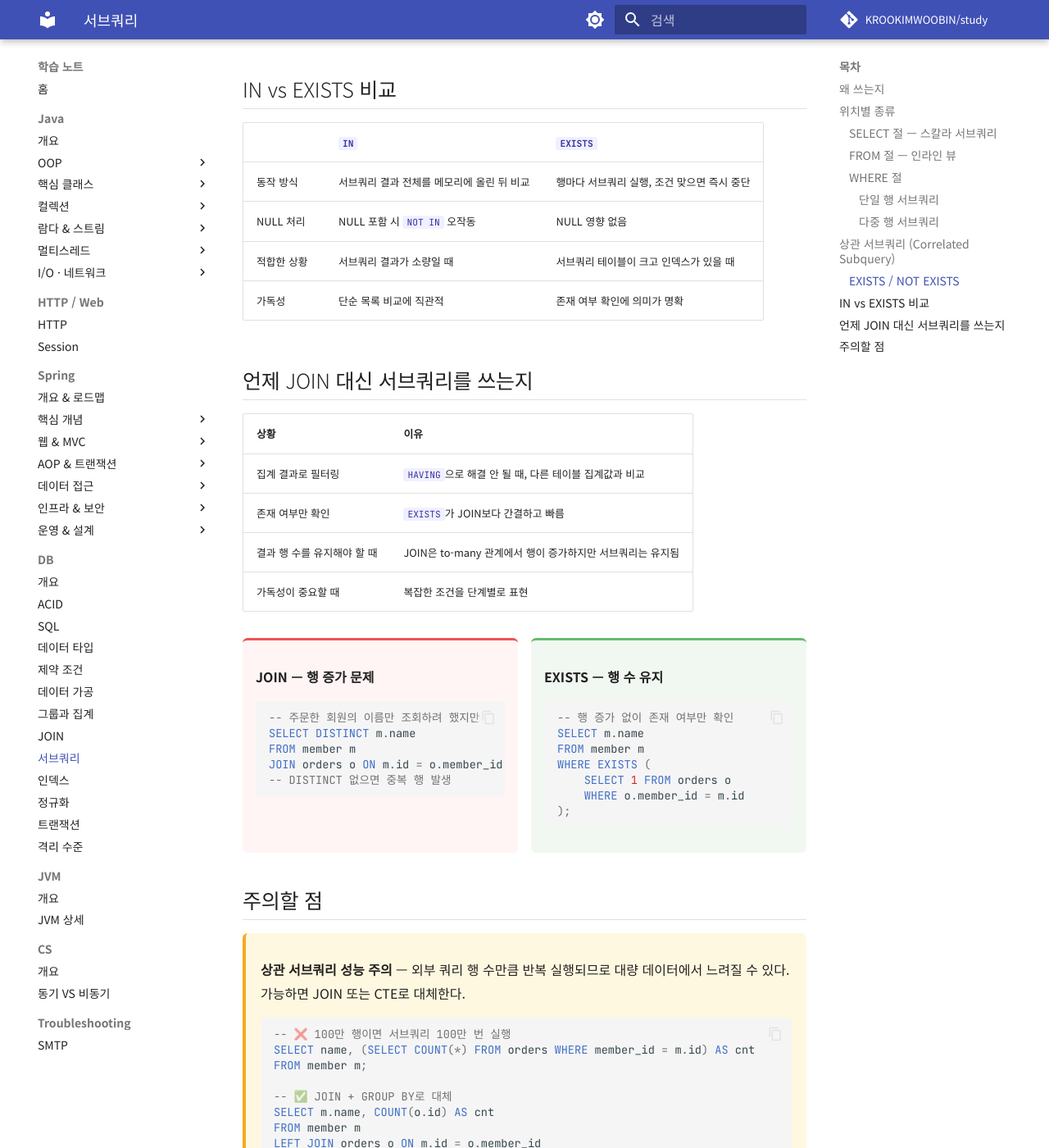
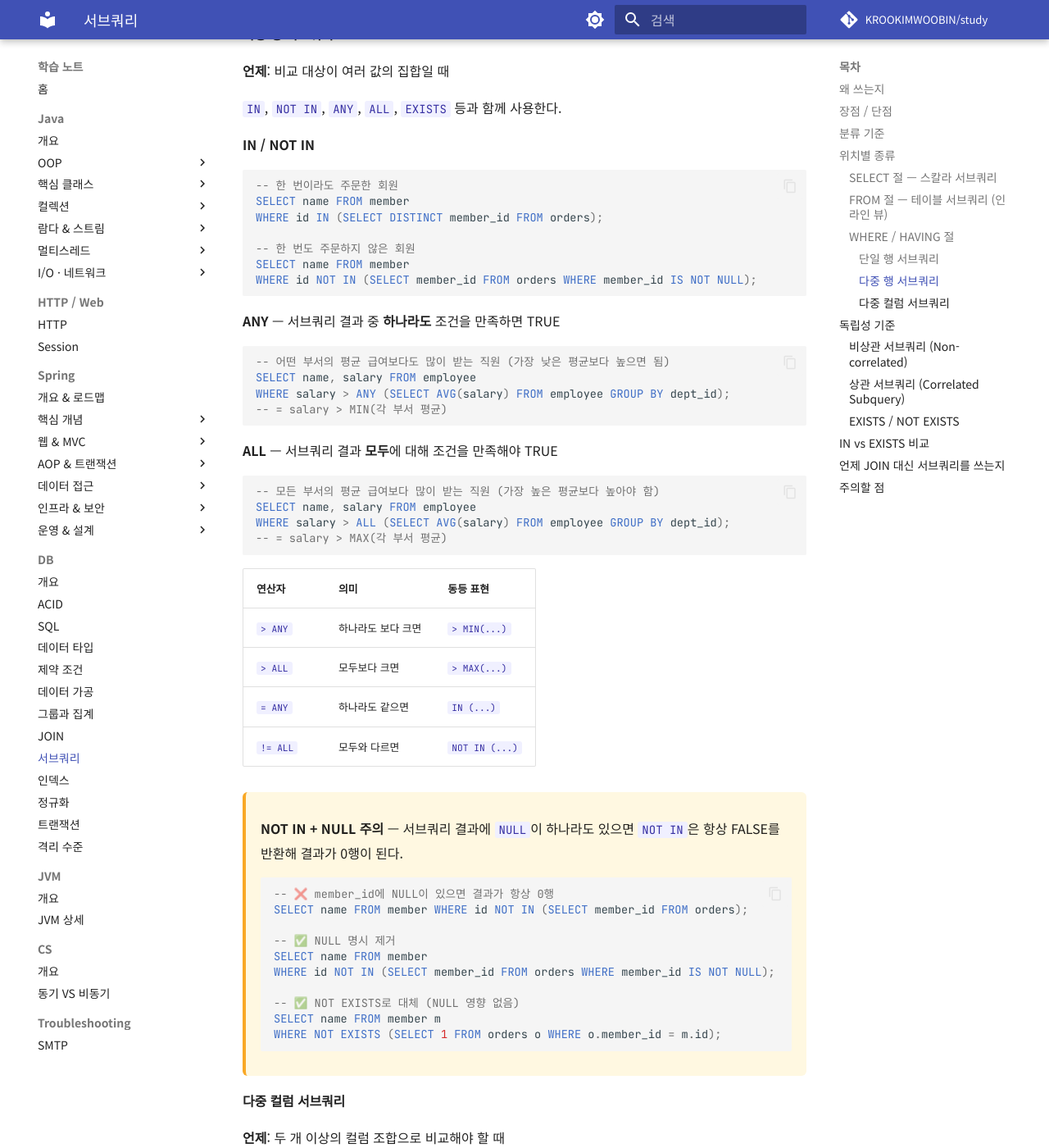
Before and after one commit to KROOKIMWOOBIN/study, an MkDocs documentation site: the page built from docs/db/서브쿼리.md, in a window 1280 px wide and 1400 px high, scrolled down 3363 px. Shown: the whole window at 82% size. Built offline with MkDocs 1.6.1 and Material for MkDocs 9.7.7, drawn with Linux system fonts in a browser that asks for light colours; comment, search, counter and statistics services are not loaded; some of the changed text lies outside the part shown.

Commit message:
refactor: 서브쿼리.md 고도화 (ANY/ALL·다중컬럼·비상관/상관 분류·장단점·특징 추가)

````diff
--- a/docs/db/서브쿼리.md
+++ b/docs/db/서브쿼리.md
@@ -2,47 +2,90 @@
 
 <div class="concept-box" markdown="1">
 
-**서브쿼리(Subquery)**: 쿼리 안에 중첩된 또 다른 쿼리. 외부 쿼리(메인 쿼리)가 실행될 때 내부 쿼리(서브쿼리)의 결과를 값 또는 집합으로 활용한다.
+**서브쿼리(Subquery)**: SQL 문 안에 중첩된 또 다른 SELECT 문. 외부 쿼리(메인 쿼리)가 실행될 때 내부 쿼리의 결과를 **값·집합·테이블**로 활용한다.
 
 </div>
 
 ## 왜 쓰는지
 
-단일 쿼리로 표현하기 어려운 **다단계 조회**를 하나의 SQL로 처리할 때 사용한다.
+단일 쿼리로 표현하기 어려운 **다단계 조회**를 하나의 SQL로 처리하기 위해 사용한다.
 
 ```sql
 -- "평균 주문 금액보다 많이 주문한 회원" 조회
--- → 먼저 평균을 구하고, 그 값으로 필터링해야 함
+-- → 먼저 평균을 구하고, 그 값으로 필터링 필요
 SELECT name
 FROM member
 WHERE total_amount > (SELECT AVG(total_amount) FROM member);
 ```
 
-평균을 먼저 별도로 조회한 뒤 WHERE에 대입하는 2단계 작업을 서브쿼리 하나로 표현한다.
+서브쿼리 없이는 평균 조회 → 애플리케이션에서 값 저장 → 두 번째 쿼리 실행의 2단계가 필요하다.
+
+## 장점 / 단점
+
+| | 내용 |
+|---|---|
+| **장점** | 복잡한 조건을 단계적으로 표현 가능, JOIN보다 가독성이 높은 경우 있음 |
+| **장점** | 행 수가 증가하지 않아 집계·존재 여부 확인에 안전 |
+| **단점** | 상관 서브쿼리는 행마다 반복 실행 → 대량 데이터에서 성능 저하 |
+| **단점** | 깊이 중첩될수록 가독성과 최적화 둘 다 나빠짐 |
+
+## 분류 기준
+
+서브쿼리는 **두 가지 기준**으로 분류할 수 있다.
+
+| 기준 | 종류 |
+|------|------|
+| **위치** | SELECT절(스칼라), FROM절(테이블), WHERE·HAVING절 |
+| **독립성** | 비상관(Non-correlated) vs 상관(Correlated) |
+
+---
 
 ## 위치별 종류
 
 ### SELECT 절 — 스칼라 서브쿼리
 
-행마다 **단일 값(스칼라)** 을 반환하는 서브쿼리. 컬럼처럼 사용한다.
+**언제**: 각 행에 대해 다른 테이블의 단일 값을 컬럼처럼 붙이고 싶을 때
 
 ```sql
--- 회원별로 주문 건수를 함께 조회
+-- 회원별 주문 건수를 함께 조회
 SELECT
     m.name,
     (SELECT COUNT(*) FROM orders o WHERE o.member_id = m.id) AS order_count
 FROM member m;
 ```
 
-- 행마다 서브쿼리가 실행되므로 **상관 서브쿼리**와 같은 특성을 가진다.
+**특징**
+
 - 반드시 **단일 행, 단일 컬럼**을 반환해야 한다. 여러 행 반환 시 오류.
+- 외부 쿼리의 행마다 실행되는 **상관 서브쿼리** 방식으로 동작한다.
+- 결과가 없으면 `NULL`을 반환한다.
 
-### FROM 절 — 인라인 뷰
+<div class="warning-box" markdown="1">
 
-서브쿼리 결과를 **임시 테이블처럼** 사용한다. 반드시 별칭(alias)을 붙여야 한다.
+**성능 주의** — 행 수만큼 반복 실행된다. 100만 행이면 100만 번 실행. JOIN + GROUP BY로 대체하는 것이 성능상 유리하다.
 
 ```sql
--- 회원별 총 주문 금액을 먼저 집계한 뒤, 상위 3명 조회
+-- ❌ 행마다 서브쿼리 실행
+SELECT m.name, (SELECT COUNT(*) FROM orders WHERE member_id = m.id) AS cnt
+FROM member m;
+
+-- ✅ JOIN으로 대체
+SELECT m.name, COUNT(o.id) AS cnt
+FROM member m
+LEFT JOIN orders o ON m.id = o.member_id
+GROUP BY m.id, m.name;
+```
+
+</div>
+
+---
+
+### FROM 절 — 테이블 서브쿼리 (인라인 뷰)
+
+**언제**: 집계·가공한 결과를 다시 쿼리의 대상 테이블로 사용할 때
+
+```sql
+-- 회원별 총 주문 금액을 집계한 뒤, 상위 3명 조회
 SELECT t.name, t.total
 FROM (
     SELECT m.name, SUM(o.amount) AS total
@@ -54,8 +97,11 @@ ORDER BY t.total DESC
 LIMIT 3;
 ```
 
-- GROUP BY + 집계 결과에 다시 조건을 걸 때 유용하다.
-- MySQL 8.0 이상에서는 CTE(`WITH`)로 대체하면 더 가독성이 좋다.
+**특징**
+
+- 반드시 **별칭(alias)** 을 붙여야 한다 (`AS t`).
+- 외부 쿼리와 독립적으로 먼저 실행된다(비상관).
+- MySQL 8.0 이상에서는 **CTE(`WITH`)** 로 대체하면 가독성이 좋다.
 
 ```sql
 -- CTE 버전 (권장)
@@ -68,60 +114,143 @@ WITH order_totals AS (
 SELECT name, total FROM order_totals ORDER BY total DESC LIMIT 3;
 ```
 
-### WHERE 절
+---
+
+### WHERE / HAVING 절
 
 #### 단일 행 서브쿼리
 
-`=`, `>`, `<` 등 **비교 연산자**와 함께 사용. 서브쿼리가 **정확히 1행**을 반환해야 한다.
+**언제**: 비교 대상이 단일 값 하나일 때
+
+`=`, `!=`, `>`, `<`, `>=`, `<=` 등 **비교 연산자**와 함께 사용한다. 서브쿼리가 **정확히 1행**을 반환해야 한다.
 
 ```sql
 -- 가장 최근 주문한 회원 조회
 SELECT name
 FROM member
 WHERE id = (SELECT member_id FROM orders ORDER BY created_at DESC LIMIT 1);
+
+-- 평균 급여보다 많이 받는 직원
+SELECT name, salary
+FROM employee
+WHERE salary > (SELECT AVG(salary) FROM employee);
 ```
+
+<div class="danger-box" markdown="1">
+
+서브쿼리가 2행 이상을 반환하면 오류가 발생한다. `LIMIT 1` 또는 집계함수로 반드시 1행을 보장한다.
+
+</div>
 
 #### 다중 행 서브쿼리
 
-`IN`, `NOT IN`, `ANY`, `ALL` 등과 함께 사용. 서브쿼리가 **여러 행**을 반환한다.
+**언제**: 비교 대상이 여러 값의 집합일 때
+
+`IN`, `NOT IN`, `ANY`, `ALL`, `EXISTS` 등과 함께 사용한다.
+
+**IN / NOT IN**
 
 ```sql
--- 한 번이라도 주문한 적 있는 회원 조회
-SELECT name
-FROM member
+-- 한 번이라도 주문한 회원
+SELECT name FROM member
 WHERE id IN (SELECT DISTINCT member_id FROM orders);
 
--- 한 번도 주문하지 않은 회원 조회
-SELECT name
-FROM member
-WHERE id NOT IN (SELECT DISTINCT member_id FROM orders);
+-- 한 번도 주문하지 않은 회원
+SELECT name FROM member
+WHERE id NOT IN (SELECT member_id FROM orders WHERE member_id IS NOT NULL);
 ```
+
+**ANY** — 서브쿼리 결과 중 **하나라도** 조건을 만족하면 TRUE
+
+```sql
+-- 어떤 부서의 평균 급여보다도 많이 받는 직원 (가장 낮은 평균보다 높으면 됨)
+SELECT name, salary FROM employee
+WHERE salary > ANY (SELECT AVG(salary) FROM employee GROUP BY dept_id);
+-- = salary > MIN(각 부서 평균)
+```
+
+**ALL** — 서브쿼리 결과 **모두**에 대해 조건을 만족해야 TRUE
+
+```sql
+-- 모든 부서의 평균 급여보다 많이 받는 직원 (가장 높은 평균보다 높아야 함)
+SELECT name, salary FROM employee
+WHERE salary > ALL (SELECT AVG(salary) FROM employee GROUP BY dept_id);
+-- = salary > MAX(각 부서 평균)
+```
+
+| 연산자 | 의미 | 동등 표현 |
+|--------|------|-----------|
+| `> ANY` | 하나라도 보다 크면 | `> MIN(...)` |
+| `> ALL` | 모두보다 크면 | `> MAX(...)` |
+| `= ANY` | 하나라도 같으면 | `IN (...)` |
+| `!= ALL` | 모두와 다르면 | `NOT IN (...)` |
 
 <div class="warning-box" markdown="1">
 
-**NOT IN + NULL 주의** — 서브쿼리 결과에 `NULL`이 하나라도 있으면 `NOT IN`은 항상 FALSE를 반환해 결과가 비어버린다.
+**NOT IN + NULL 주의** — 서브쿼리 결과에 `NULL`이 하나라도 있으면 `NOT IN`은 항상 FALSE를 반환해 결과가 0행이 된다.
 
 ```sql
--- ❌ orders.member_id에 NULL이 있으면 결과가 0행
+-- ❌ member_id에 NULL이 있으면 결과가 항상 0행
 SELECT name FROM member WHERE id NOT IN (SELECT member_id FROM orders);
 
--- ✅ NULL 제거 후 사용하거나 NOT EXISTS로 대체
-SELECT name FROM member WHERE id NOT IN (SELECT member_id FROM orders WHERE member_id IS NOT NULL);
+-- ✅ NULL 명시 제거
+SELECT name FROM member
+WHERE id NOT IN (SELECT member_id FROM orders WHERE member_id IS NOT NULL);
+
+-- ✅ NOT EXISTS로 대체 (NULL 영향 없음)
+SELECT name FROM member m
+WHERE NOT EXISTS (SELECT 1 FROM orders o WHERE o.member_id = m.id);
 ```
 
 </div>
 
-## 상관 서브쿼리 (Correlated Subquery)
+#### 다중 컬럼 서브쿼리
+
+**언제**: 두 개 이상의 컬럼 조합으로 비교해야 할 때
+
+```sql
+-- 부서별로 최고 급여를 받는 직원 조회
+SELECT name, dept_id, salary
+FROM employee
+WHERE (dept_id, salary) IN (
+    SELECT dept_id, MAX(salary)
+    FROM employee
+    GROUP BY dept_id
+);
+```
+
+- `(컬럼1, 컬럼2) IN (서브쿼리)` 형태로 묶어서 비교한다.
+- MySQL에서 지원하며, 단일 컬럼 비교보다 JOIN 없이 간결하게 표현할 수 있다.
+
+---
+
+## 독립성 기준
+
+### 비상관 서브쿼리 (Non-correlated)
+
+외부 쿼리와 **독립적**으로 실행된다. 서브쿼리를 먼저 한 번 실행하고, 그 결과를 외부 쿼리에서 사용한다.
+
+```sql
+-- 서브쿼리가 외부 쿼리와 무관하게 독립 실행
+SELECT name FROM member
+WHERE id IN (SELECT member_id FROM orders WHERE amount > 10000);
+-- 순서: (1) orders에서 amount > 10000인 member_id 목록 추출
+--       (2) 해당 id를 가진 member 조회
+```
+
+**특징**: 한 번만 실행 → 성능 부담 적음.
+
+### 상관 서브쿼리 (Correlated Subquery)
 
 <div class="concept-box" markdown="1">
 
-**상관 서브쿼리**: 외부 쿼리의 컬럼을 서브쿼리 내부에서 참조하는 방식. 외부 쿼리의 **행마다** 서브쿼리가 새로 실행된다.
+**상관 서브쿼리**: 외부 쿼리의 컬럼을 서브쿼리 내부에서 참조한다. 외부 쿼리의 **행마다** 서브쿼리가 새로 실행된다.
 
 </div>
 
 ```sql
--- 자신의 부서 평균 급여보다 많이 받는 직원 조회
-SELECT e.name, e.salary, e.dept_id
+-- 자신의 부서 평균 급여보다 많이 받는 직원
+SELECT e.name, e.salary
 FROM employee e
 WHERE e.salary > (
     SELECT AVG(salary)
@@ -131,63 +260,67 @@ WHERE e.salary > (
 ```
 
 ```text
-외부 쿼리 행 1 (e.dept_id = 10) → 서브쿼리 실행: dept_id=10 평균 계산
-외부 쿼리 행 2 (e.dept_id = 20) → 서브쿼리 실행: dept_id=20 평균 계산
+외부 쿼리 행 1 (dept_id=10) → 서브쿼리: dept_id=10 평균 계산
+외부 쿼리 행 2 (dept_id=10) → 서브쿼리: dept_id=10 평균 계산 (반복)
+외부 쿼리 행 3 (dept_id=20) → 서브쿼리: dept_id=20 평균 계산
 ...
-→ 행 수만큼 반복 실행
+→ 전체 행 수만큼 반복 실행
 ```
+
+**특징**: 외부 행마다 반복 실행 → 대량 데이터에서 성능 저하 주의.
 
 ### EXISTS / NOT EXISTS
 
-상관 서브쿼리의 대표적인 활용. **존재 여부**만 확인하므로 `IN`보다 효율적인 경우가 많다.
+상관 서브쿼리의 대표적인 활용. **존재 여부**만 확인하며, 조건에 맞는 행을 찾는 순간 즉시 중단(**short-circuit**) 한다.
 
 ```sql
--- 주문이 있는 회원 조회 (EXISTS)
-SELECT m.name
-FROM member m
+-- 주문이 있는 회원
+SELECT m.name FROM member m
 WHERE EXISTS (
     SELECT 1 FROM orders o WHERE o.member_id = m.id
 );
 
--- 주문이 없는 회원 조회 (NOT EXISTS)
-SELECT m.name
-FROM member m
+-- 주문이 없는 회원
+SELECT m.name FROM member m
 WHERE NOT EXISTS (
     SELECT 1 FROM orders o WHERE o.member_id = m.id
 );
 ```
 
-- `SELECT 1` — 존재 여부만 확인하므로 실제 컬럼 값은 중요하지 않다. 관례적으로 `1`을 사용한다.
-- 조건에 맞는 행을 찾는 순간 즉시 멈추므로(**short-circuit**) 대량 데이터에서 `IN`보다 빠를 수 있다.
+- `SELECT 1` — 존재 여부만 확인하므로 실제 컬럼 값은 중요하지 않다. 관례적으로 `1`을 쓴다.
+- `NULL`의 영향을 받지 않으므로 `NOT IN`보다 안전하다.
+
+---
 
 ## IN vs EXISTS 비교
 
 | | `IN` | `EXISTS` |
 |---|---|---|
 | 동작 방식 | 서브쿼리 결과 전체를 메모리에 올린 뒤 비교 | 행마다 서브쿼리 실행, 조건 맞으면 즉시 중단 |
-| NULL 처리 | NULL 포함 시 `NOT IN` 오작동 | NULL 영향 없음 |
+| NULL 처리 | `NOT IN`에서 NULL 포함 시 오작동 | NULL 영향 없음 |
 | 적합한 상황 | 서브쿼리 결과가 소량일 때 | 서브쿼리 테이블이 크고 인덱스가 있을 때 |
 | 가독성 | 단순 목록 비교에 직관적 | 존재 여부 확인에 의미가 명확 |
+
+---
 
 ## 언제 JOIN 대신 서브쿼리를 쓰는지
 
 | 상황 | 이유 |
 |------|------|
-| 집계 결과로 필터링 | `HAVING`으로 해결 안 될 때, 다른 테이블 집계값과 비교 |
-| 존재 여부만 확인 | `EXISTS`가 JOIN보다 간결하고 빠름 |
-| 결과 행 수를 유지해야 할 때 | JOIN은 to-many 관계에서 행이 증가하지만 서브쿼리는 유지됨 |
-| 가독성이 중요할 때 | 복잡한 조건을 단계별로 표현 |
+| 집계 결과로 필터링 | JOIN 후 HAVING으로 해결 안 되는 다단계 집계 비교 |
+| 존재 여부만 확인 | EXISTS가 JOIN보다 간결하고 행 수 유지 |
+| 결과 행 수를 유지해야 할 때 | to-many JOIN은 행이 증가하지만 서브쿼리는 유지됨 |
+| 독립적인 집계가 필요할 때 | FROM절 서브쿼리로 먼저 집계 후 재사용 |
 
 <div class="compare-grid" markdown="1">
 <div class="before" markdown="1">
 **JOIN — 행 증가 문제**
 
 ```sql
--- 주문한 회원의 이름만 조회하려 했지만
+-- DISTINCT 없으면 중복 행 발생
 SELECT DISTINCT m.name
 FROM member m
 JOIN orders o ON m.id = o.member_id;
--- DISTINCT 없으면 중복 행 발생
 ```
 </div>
 <div class="after" markdown="1">
@@ -205,11 +338,13 @@ WHERE EXISTS (
 </div>
 </div>
 
+---
+
 ## 주의할 점
 
 <div class="warning-box" markdown="1">
 
-**상관 서브쿼리 성능 주의** — 외부 쿼리 행 수만큼 반복 실행되므로 대량 데이터에서 느려질 수 있다. 가능하면 JOIN 또는 CTE로 대체한다.
+**상관 서브쿼리 성능 주의** — 외부 쿼리 행 수만큼 반복 실행된다. 대량 데이터에서는 JOIN 또는 CTE로 대체한다.
 
 ```sql
 -- ❌ 100만 행이면 서브쿼리 100만 번 실행
@@ -227,10 +362,10 @@ GROUP BY m.id, m.name;
 
 <div class="danger-box" markdown="1">
 
-**중첩 서브쿼리 남용 금지** — 서브쿼리를 3단계 이상 중첩하면 가독성과 성능 모두 나빠진다. CTE(`WITH`)로 단계를 분리한다.
+**중첩 서브쿼리 남용 금지** — 3단계 이상 중첩하면 가독성과 성능 모두 나빠진다. CTE(`WITH`)로 단계를 분리한다.
 
 ```sql
--- ❌ 3단계 중첩 → 읽기 어렵고 최적화도 어려움
+-- ❌ 3단계 중첩
 SELECT * FROM (
     SELECT * FROM (
         SELECT * FROM orders WHERE amount > 10000
@@ -238,9 +373,29 @@ SELECT * FROM (
 ) AS t2 WHERE ...;
 
 -- ✅ CTE로 분리
-WITH filtered AS (SELECT * FROM orders WHERE amount > 10000),
-     ranked   AS (SELECT *, ROW_NUMBER() OVER (...) AS rn FROM filtered)
-SELECT * FROM ranked WHERE rn <= 10;
+WITH filtered AS (
+    SELECT * FROM orders WHERE amount > 10000
+),
+ranked AS (
+    SELECT *, ROW_NUMBER() OVER (PARTITION BY member_id ORDER BY amount DESC) AS rn
+    FROM filtered
+)
+SELECT * FROM ranked WHERE rn = 1;
 ```
 
 </div>
+
+<div class="tip-box" markdown="1">
+
+**단일 행 보장** — WHERE절 단일 행 서브쿼리에서 결과가 2행 이상이면 런타임 오류가 발생한다. `LIMIT 1` 또는 집계 함수로 반드시 1행을 보장한다.
+
+```sql
+-- ❌ orders에 여러 행이 있으면 오류
+WHERE id = (SELECT member_id FROM orders WHERE amount > 5000)
+
+-- ✅ LIMIT 1 또는 집계
+WHERE id = (SELECT member_id FROM orders WHERE amount > 5000 LIMIT 1)
+WHERE salary = (SELECT MAX(salary) FROM employee)
+```
+
+</div>
````
